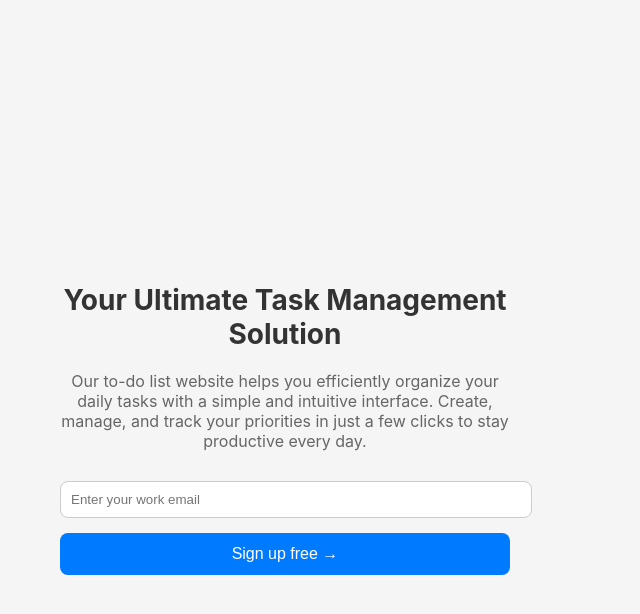
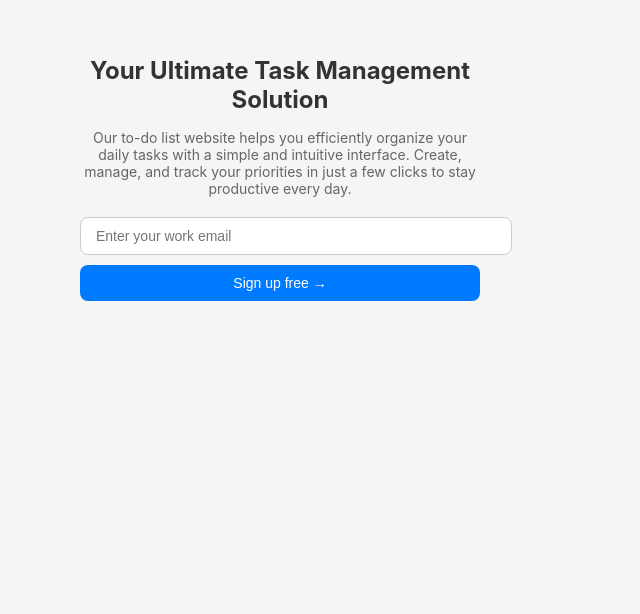
Before and after one commit to wissalbenaicha/todo, a React (Create React App) app in the folder frontend/: page / in a window 1280 px wide. Shown: the top 614 px of the page, without its empty margins (0-640 px from the left). Built offline with nearby package versions, Linux system fonts and the light colour scheme.

Commit message:
modification css

```diff
--- a/frontend/src/components/TaskLandingPage.css
+++ b/frontend/src/components/TaskLandingPage.css
@@ -1,51 +1,51 @@
 .task-landing-container {
     display: flex;
-    justify-content: flex-start;  /* Décalage vers la gauche */
-    align-items: center;
+    justify-content: flex-start;
+    align-items: flex-start; /* Remonter le contenu */
     height: 100vh;
     background-color: #f5f5f5;
-    padding: 20px 40px;
+    padding: 40px 60px; /* Ajustement du padding */
   }
 
   .task-landing-content {
-    max-width: 450px;
-    margin-left: 20px;  /* Décalage léger à gauche */
+    max-width: 400px; /* Réduction de la taille globale */
+    margin-left: 20px;
   }
 
   .task-landing-content h1 {
-    font-size: 28px;
-    margin-bottom: 20px;
+    font-size: 24px; /* Diminution de la taille du titre */
+    margin-bottom: 15px;
     color: #333;
   }
 
   .task-landing-content p {
-    font-size: 16px;
-    margin-bottom: 30px;
+    font-size: 14px; /* Réduction de la taille du texte */
+    margin-bottom: 20px;
     color: #666;
   }
 
   .task-landing-form {
     display: flex;
     flex-direction: column;
+    gap: 10px; /* Espacement uniforme entre les éléments */
+  }
+
+  .task-email-input, .task-signup-button {
+    padding: 10px 15px;
+    width: 100%;
+    font-size: 14px; /* Taille identique pour les deux */
+    border-radius: 8px;
   }
 
   .task-email-input {
-    padding: 10px;
-    width: 100%;
-    margin-bottom: 15px;
-    border-radius: 8px;
     border: 1px solid #ccc;
   }
 
   .task-signup-button {
     background-color: #007bff;
     color: white;
-    padding: 12px 20px;
     border: none;
-    border-radius: 8px;
     cursor: pointer;
-    font-size: 16px;
-    width: 100%;
   }
 
   .task-signup-button:hover {
```
